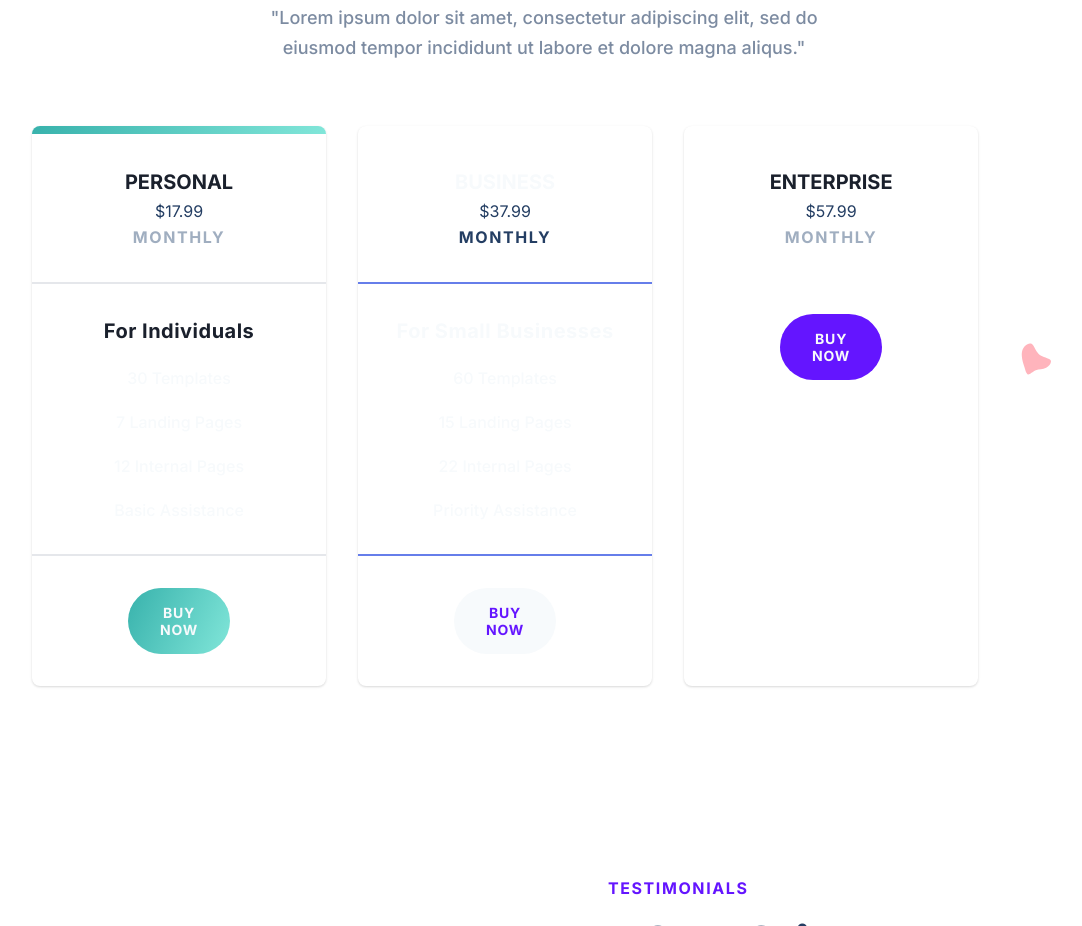
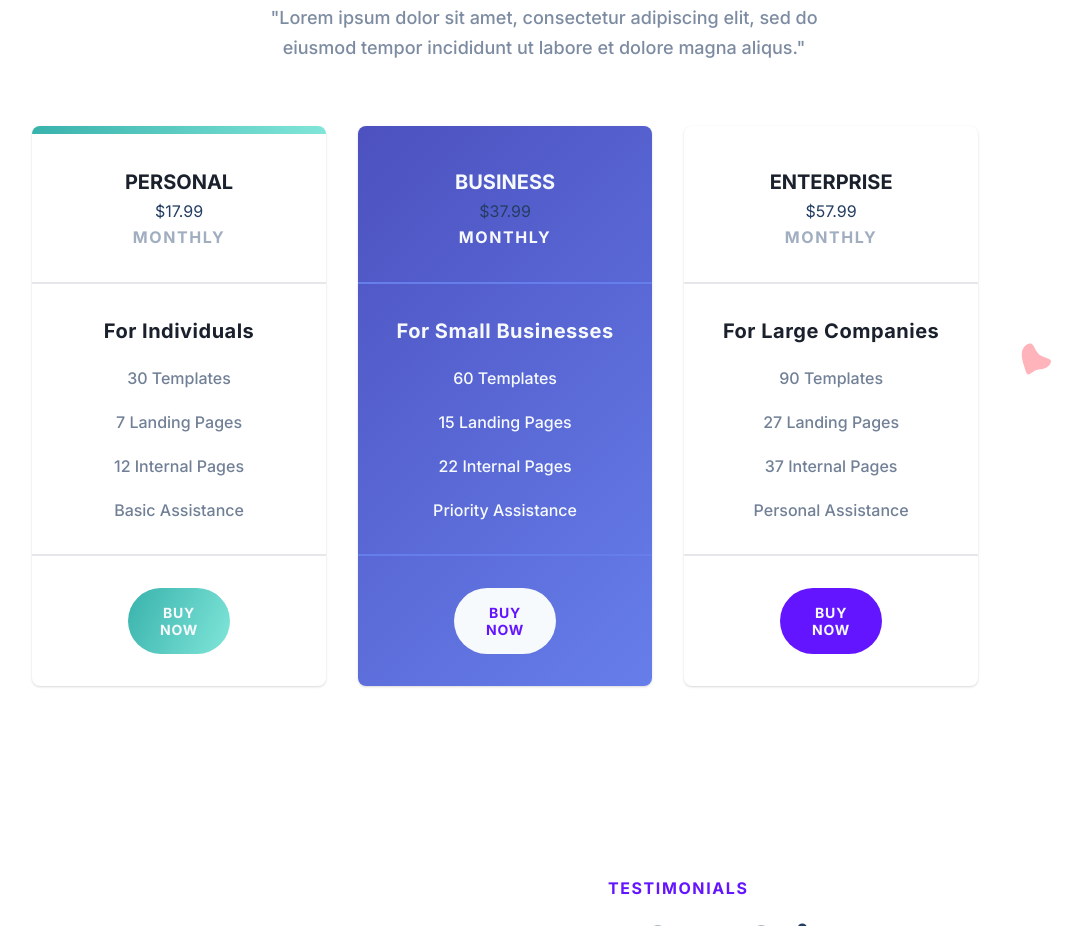
Before and after one commit to Th-Davis/Final-Project, a plain HTML site: page index.html in a window 1280 px wide. Shown: the part 4474-5400 px from the top of the page, without its empty margins (96-1178 px from the left). Drawn offline with Linux system fonts and the light colour scheme.

Commit message:
Final 29

```diff
--- a/index.html
+++ b/index.html
@@ -369,6 +369,13 @@
                                 <div class="Plan__price">$57.99</div>
                                 <div class="plan__duration">MONTHLY</div>
                   </div>
+                  <div class="plan__middle">
+                    <div class="plan__target">For Large Companies</div>
+                    <p class="plan__feature">90 Templates</p>
+                    <p class="plan__feature">27 Landing Pages</p>
+                    <p class="plan__feature">37 Internal Pages</p>
+                    <p class="plan__feature">Personal Assistance</p>
+                  </div>
                   <div class="plan__bottom">
                     <button class="plan__button">buy now</button>
                   </div>
--- a/style.css
+++ b/style.css
@@ -912,9 +912,13 @@ p {
     color: rgb(26 32 44);
     box-shadow: rgba(0, 0, 0, 0) 0px 0px 0px 0px, rgba(0, 0, 0, 0) 0px 0px 0px 0px, rgba(0, 0, 0, 0.1) 0px 1px 3px 0px, rgba(0, 0, 0, 0.06) 0px 1px 2px 0px;
 }
-.plan:nth-child(1) .plan__stripe, .plan.plan:nth-child(1) .plan__button {
+.plan:nth-child(1) .plan__stripe, .plan:nth-child(1) .plan__button {
     color: #f7fafc;
     background: linear-gradient(115deg, rgb(56, 178, 172) 0%, rgb(129, 230,217) 100%);
+}
+.plan:nth-child(2) {
+    background: linear-gradient(135deg, rgb(76,81,191) 0%,
+    rgb(102,126,234) 100%);
 }
 .plan__stripe {
     position: absolute;
@@ -1009,7 +1013,7 @@ p {
     padding-top: 2rem;
     padding-bottom: 2rem;
 }
-.plan:nth-child(1) .plan__stripe, .plan.plan:nth-child(1) .plan__button {
+.plan:nth-child(1) .plan__stripe, .plan:nth-child(1) .plan__button {
     color: #f7fafc;
     background: linear-gradient(115deg, rgb(56, 178, 172) 0%, rgb(129, 230, 217) 100%);
 }
@@ -1020,7 +1024,7 @@ p {
 }
 .plan__button {
     border-radius: 0.25rem;
-    background-color: rgb(100, 21, 255);
+    background-color: rgb(100 21 255);
     padding: 0.75rem 2rem;
     font-weight: 700;
     color: rgb(247 250 252);
@@ -1039,6 +1043,7 @@ button {
 }
 .plan:nth-child(2) .plan__name, .plan:nth-child(2)
 .plan__price, .plan:nth-child(2) .plan__target,
+.plan:nth-child(2) .plan__duration, .plan:nth-child(2)
 .plan__feature {
     color: #f7fafc;
 }
```
